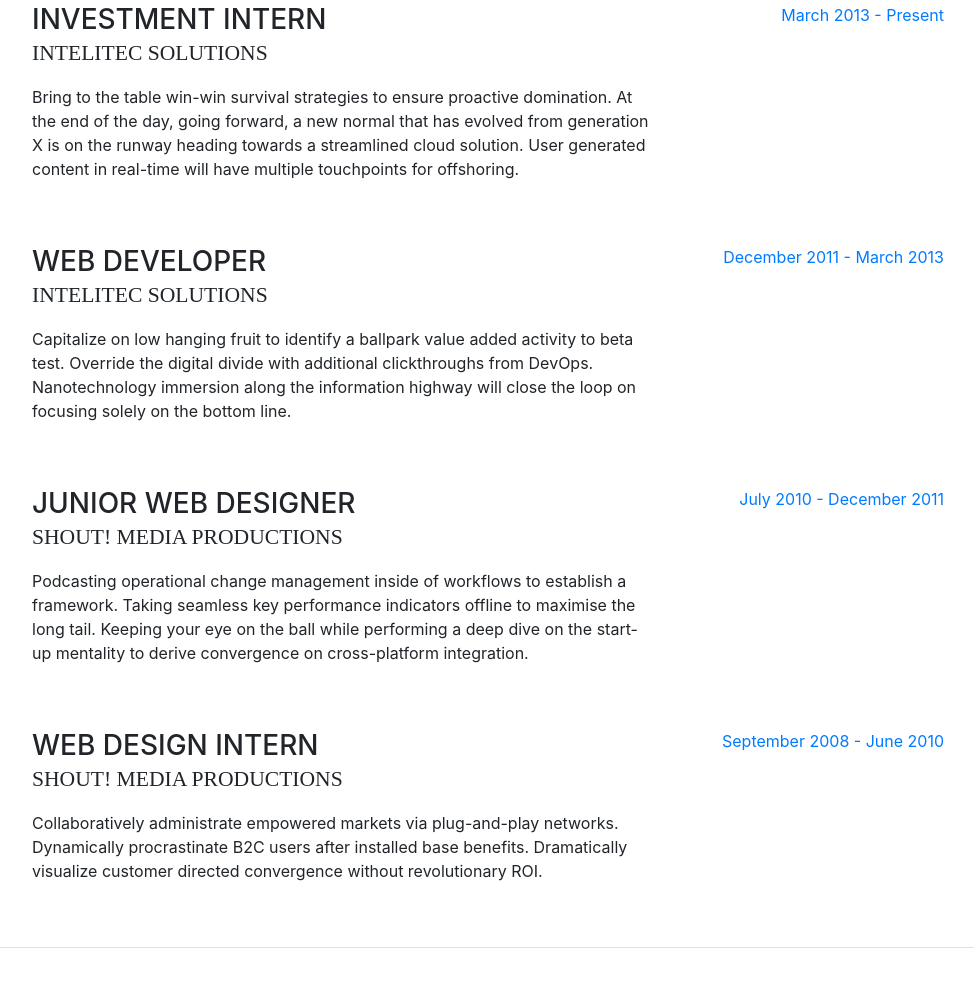
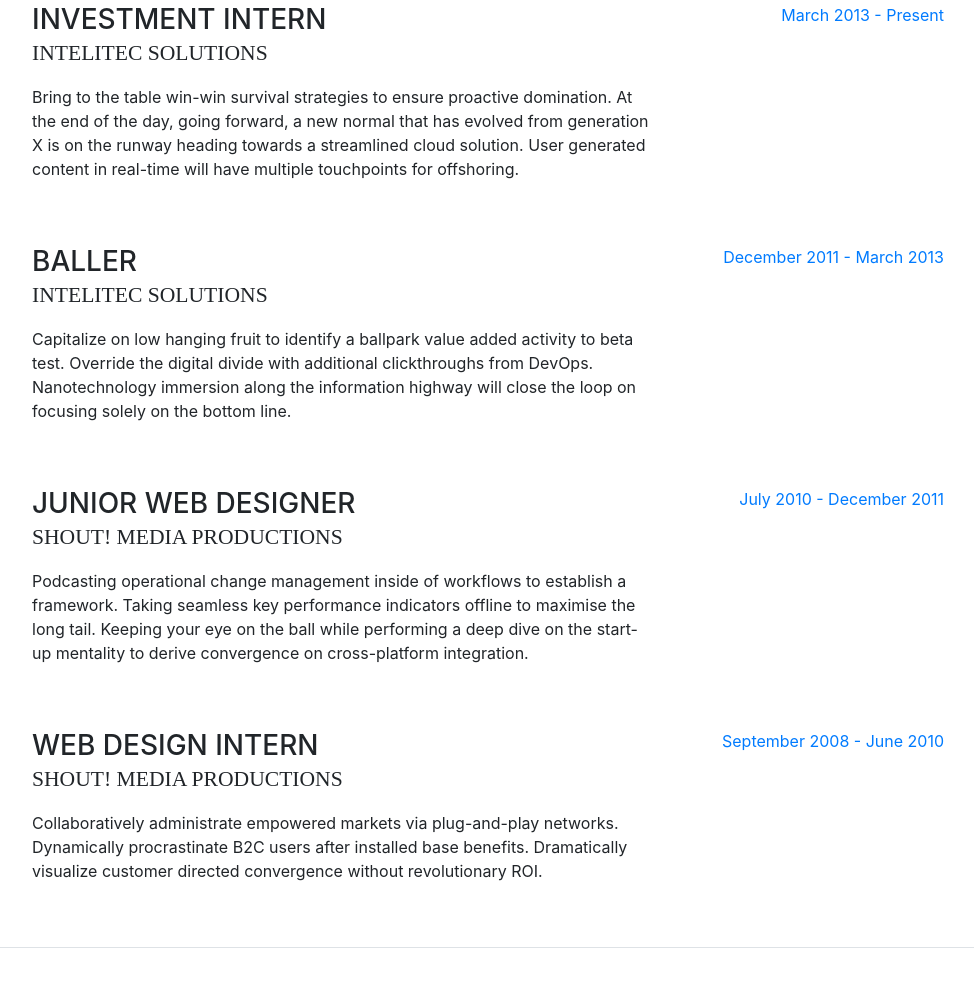
Before and after one commit to connor5101520/connor5101520.github.io, a website with bundled scripts: page index.html in a window 1280 px wide. Shown: the part 931-1918 px from the top of the page, without its empty margins (288-1262 px from the left). Built offline with nearby package versions, Linux system fonts and the light colour scheme; a web font is replaced by a local one.

Commit message:
Ball is life

```diff
--- a/index.html
+++ b/index.html
@@ -126,7 +126,7 @@
 
           <div class="resume-item d-flex flex-column flex-md-row mb-5">
             <div class="resume-content mr-auto">
-              <h3 class="mb-0">Web Developer</h3>
+              <h3 class="mb-0">Baller</h3>
               <div class="subheading mb-3">Intelitec Solutions</div>
               <p>Capitalize on low hanging fruit to identify a ballpark value added activity to beta test. Override the digital divide with additional clickthroughs from DevOps. Nanotechnology immersion along the information highway will close the loop on focusing solely on the bottom line.</p>
             </div>
```
